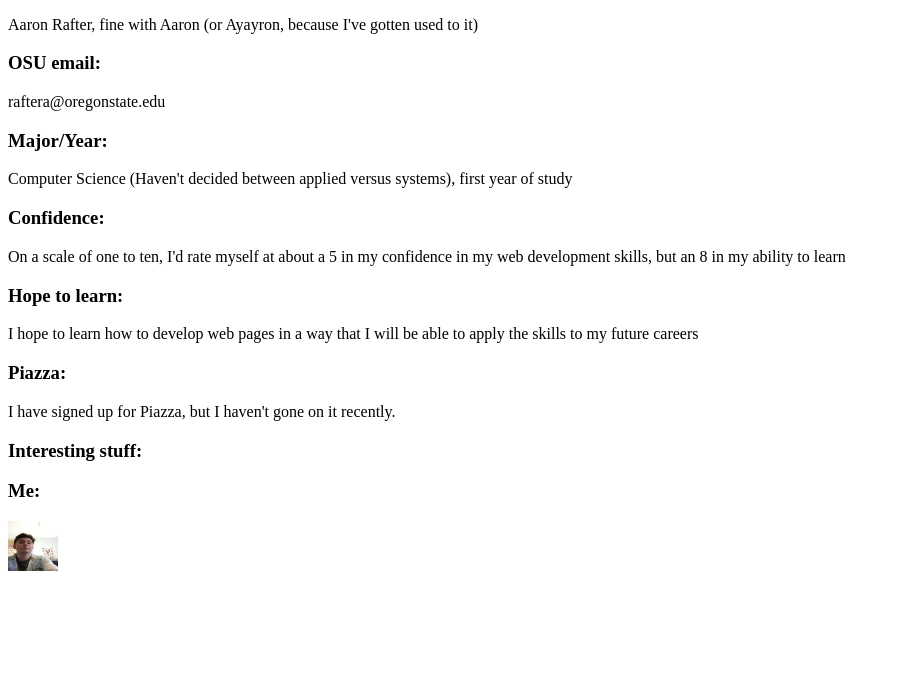
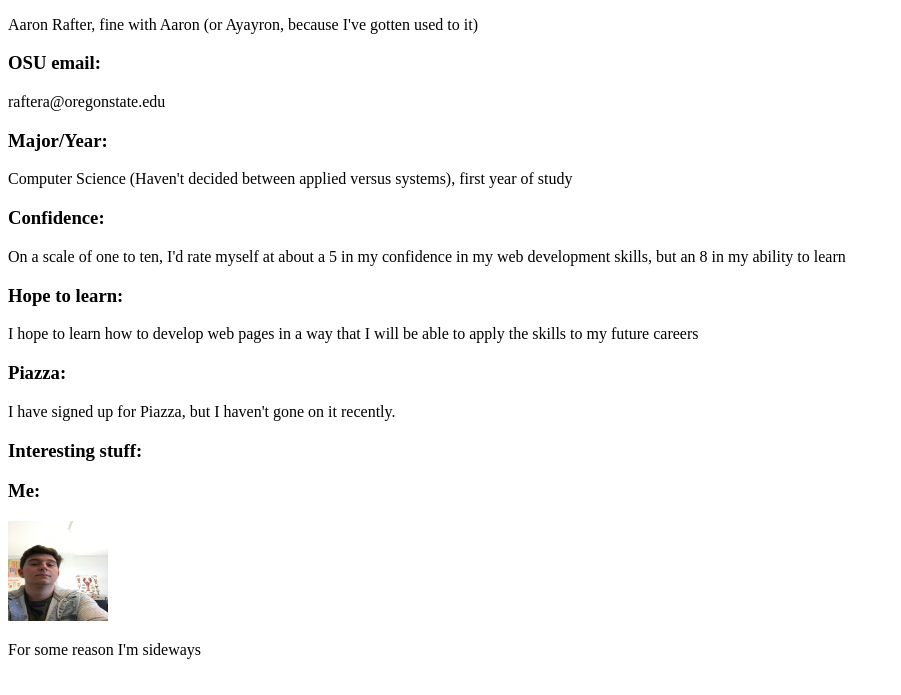
Before and after one commit to raftera/raftera, a plain HTML site: page index.html in a window 1280 px wide. Shown: the part 105-800 px from the top of the page, without its empty margins (0-901 px from the left). Drawn offline with Linux system fonts and the light colour scheme.

Commit message:
Update index.html

```diff
--- a/index.html
+++ b/index.html
@@ -23,6 +23,7 @@ in my ability to learn</p>
 <h3>Interesting stuff:</h3>
 <p> </p>
 <h3>Me:</h3>
-<img src="me.jpg" alt = "Me" height = "50" width = "50">
+<img src="me.jpg" alt = "Me" height = "100" width = "100">
+<p>For some reason I'm sideways</p>
 </body>
  </html>
```
